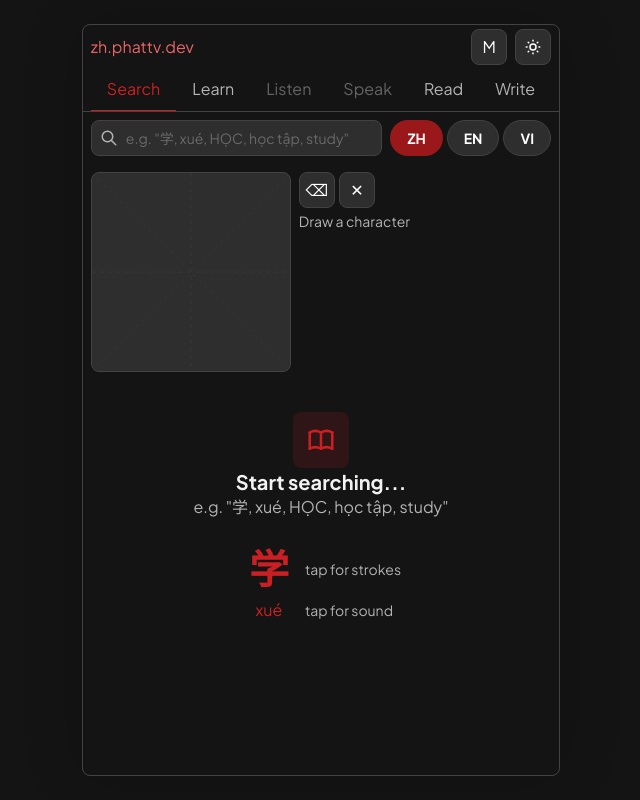
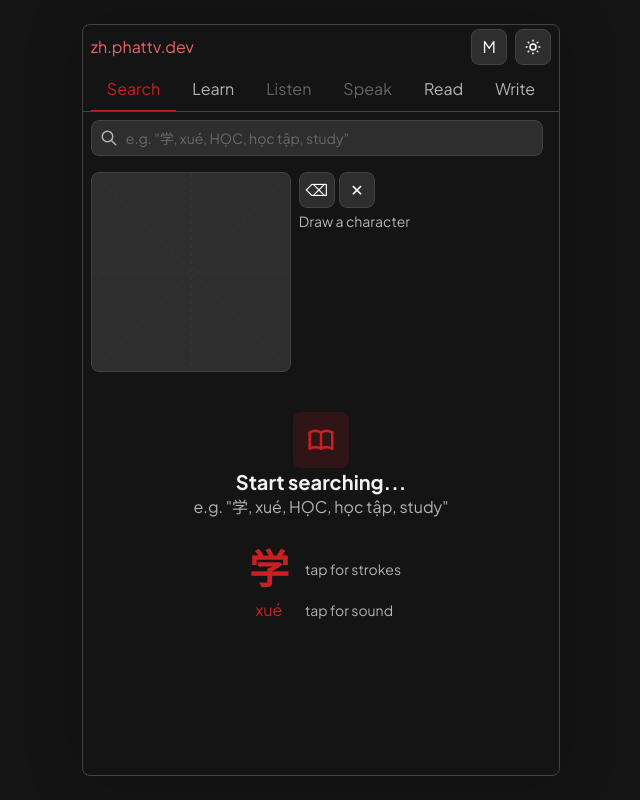
Before and after one commit to phattv/zh, a Next.js app: page / in a window 1280 px wide. Shown: the whole page, without its empty margins (319-959 px from the left). Built offline with nearby package versions, Linux system fonts and the light colour scheme.

Commit message:
revert(search): remove ZH/EN/VI language chips because of web browser limitation

```diff
--- a/src/app/layout.tsx
+++ b/src/app/layout.tsx
@@ -22,7 +22,7 @@ const notoSerifSC = Noto_Serif_SC({
 });
 
 export const metadata: Metadata = {
-  title: "汉语 · Hànyǔ",
+  title: "zh.phattv.dev",
   description:
     "Search and learn Chinese words with pinyin, meanings, and Sino-Vietnamese equivalents",
 };
@@ -33,7 +33,9 @@ export const viewport: Viewport = {
   maximumScale: 1,
 };
 
-function Body({ children }: React.PropsWithChildren<object>): React.JSX.Element {
+function Body({
+  children,
+}: React.PropsWithChildren<object>): React.JSX.Element {
   return <ZhProviders>{children}</ZhProviders>;
 }
 
--- a/src/app/page.tsx
+++ b/src/app/page.tsx
@@ -1,30 +1,15 @@
 "use client";
 
-import { GMButton } from "@/components/GMButton";
 import { GMContainer } from "@/components/GMContainer";
 import { GMIcon } from "@/components/GMIcon";
 import { GMText } from "@/components/GMText";
 import { WORDS, type Word } from "@/data/words";
 import { TextInput } from "@mantine/core";
-import { useEffect, useMemo, useRef, useState } from "react";
+import { useEffect, useMemo, useState } from "react";
 import { DrawingInput } from "./_components/DrawingInput";
 import { HANZI_CHAR_SIZE, HanziAnimation } from "./_components/HanziAnimation";
 import { Header } from "./_components/Header";
 import { WordCard } from "./_components/WordCard";
-
-type LangMode = "zh" | "en" | "vi";
-
-const LANG_ATTR: Record<LangMode, string> = {
-  zh: "zh-CN",
-  en: "en",
-  vi: "vi",
-};
-
-const LANG_LABEL: Record<LangMode, string> = {
-  zh: "ZH",
-  en: "EN",
-  vi: "VI",
-};
 
 const SEARCH_PLACEHOLDER = `e.g. "学, xué, HỌC, học tập, study"`;
 
@@ -158,15 +143,6 @@ function StartState(): React.JSX.Element {
 function HomePage(): React.JSX.Element {
   const [query, setQuery] = useState("");
   const [debouncedQuery, setDebouncedQuery] = useState("");
-  const [langMode, setLangMode] = useState<LangMode>("zh");
-  const inputRef = useRef<HTMLInputElement>(null);
-
-  function switchLang(lang: LangMode) {
-    setLangMode(lang);
-    // blur + rAF focus so the IME reinitializes with the new lang attribute
-    inputRef.current?.blur();
-    requestAnimationFrame(() => inputRef.current?.focus());
-  }
 
   useEffect(() => {
     const t = setTimeout(() => setDebouncedQuery(query), 200);
@@ -180,20 +156,15 @@ function HomePage(): React.JSX.Element {
       <Header />
 
       {/* Search: text input */}
-      <GMContainer px="sm" py="sm" gap="xs">
-        <GMContainer variant="row" gap="sm" align="center">
+      <GMContainer variant="row" px="sm" py="sm" gap="sm" align="center">
         <GMContainer grow>
           <TextInput
-              ref={inputRef}
-              lang={LANG_ATTR[langMode]}
             placeholder={SEARCH_PLACEHOLDER}
             value={query}
             onChange={(e) => setQuery(e.currentTarget.value)}
             onKeyDown={(e) => {
               if (e.key === "Enter") e.currentTarget.blur();
             }}
-              autoCorrect="off"
-              spellCheck={false}
             leftSection={
               query.length > 0 ? (
                 <span
@@ -212,19 +183,10 @@ function HomePage(): React.JSX.Element {
             }
           />
         </GMContainer>
-          {/* Language input mode chips */}
-          <GMContainer variant="row" gap="xs">
-            {(["zh", "en", "vi"] as LangMode[]).map((lang) => (
-              <GMButton
-                key={lang}
-                variant="chip"
-                active={langMode === lang}
-                onClick={() => switchLang(lang)}
-              >
-                {LANG_LABEL[lang]}
-              </GMButton>
-            ))}
-          </GMContainer>
+        <GMContainer>
+          {query.length > 0 && results.length > 0 && (
+            <GMText variant="secondary">{`${results.length} result${results.length === 1 ? "" : "s"}`}</GMText>
+          )}
         </GMContainer>
       </GMContainer>
 
```
Also changed, not shown: 1 other file (tests, documents, lock files or other folders). Lines whose indentation alone changed are shown as unchanged.
